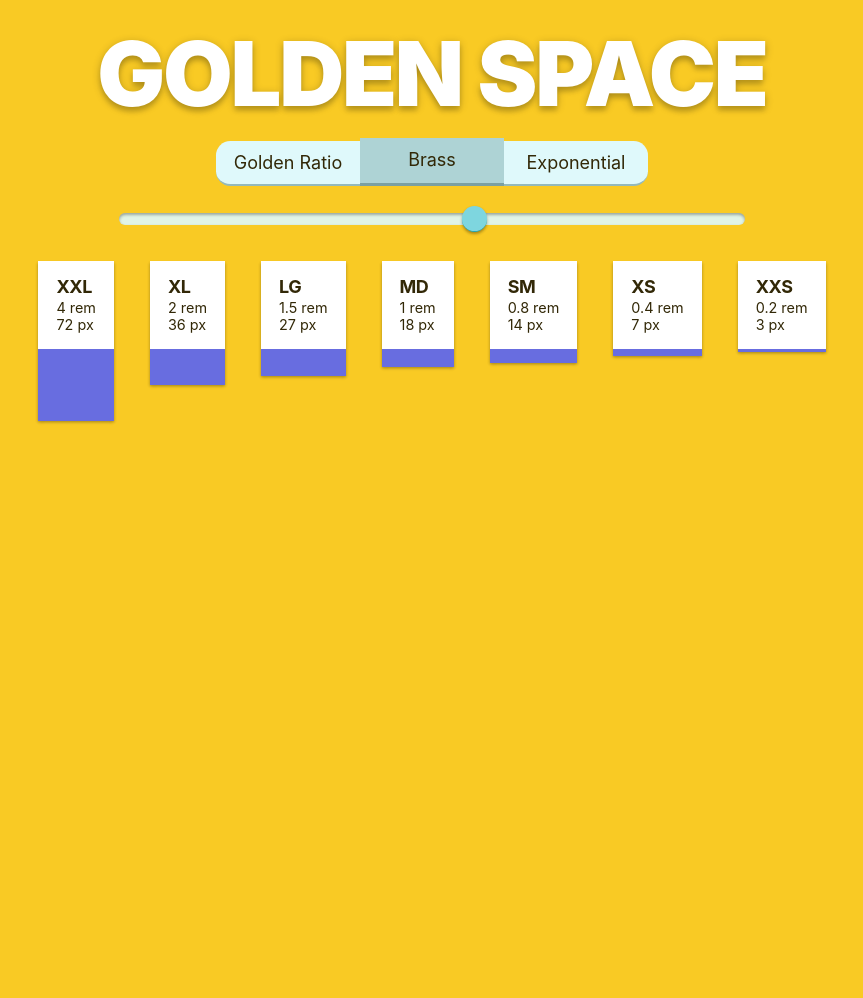
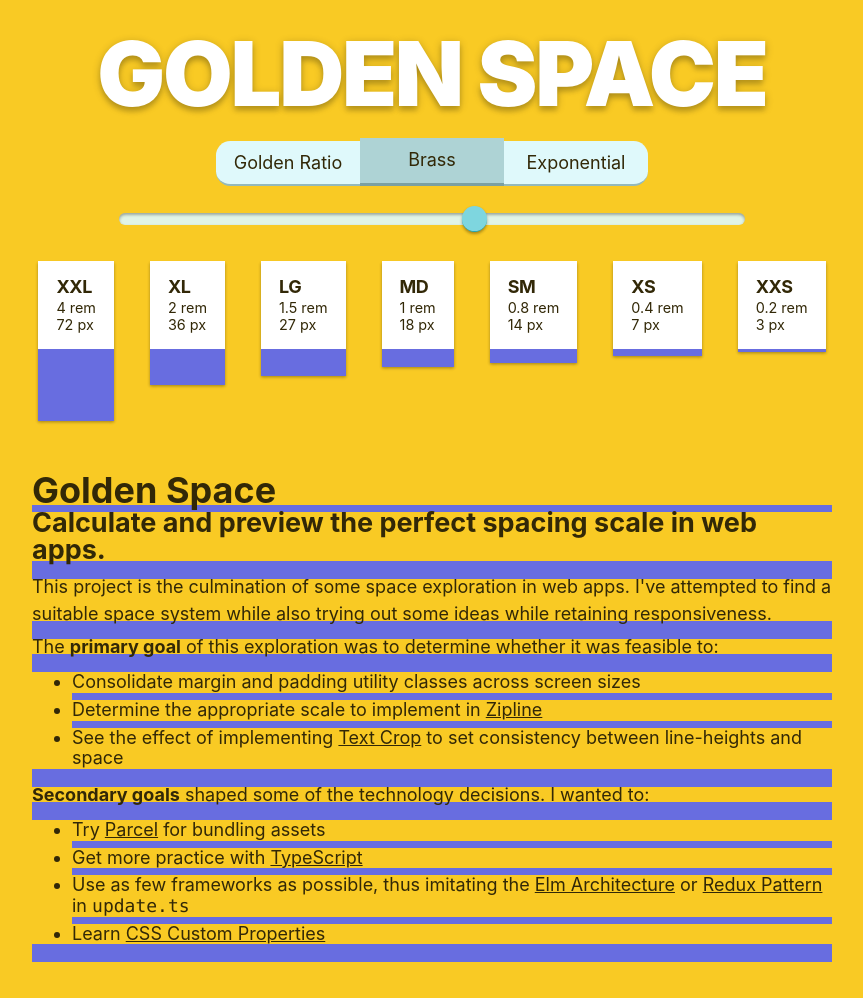
Before and after one commit to bholtbholt/golden-space, a website built with Parcel: page src/index.html in a window 1280 px wide. Shown: the whole page, without its empty margins (208-1071 px from the left). Before the commit the page ends 800 px from the top, so only its background shows below. Built offline with nearby package versions, Linux system fonts and the light colour scheme.

Commit message:
Add text for comparison

```diff
--- /dev/null
+++ b/src/css/components/description.scss
@@ -0,0 +1,24 @@
+$description-border: solid color('purple');
+
+.description {
+  max-width: 800px;
+}
+
+.description h2 {
+  border-bottom: space('xs') $description-border;
+}
+
+.description h3,
+.description p,
+.description ul,
+.description ol {
+  border-bottom: space('md') $description-border;
+}
+
+.description li {
+  border-bottom: space('xs') $description-border;
+
+  &:last-of-type {
+    border-bottom: 0;
+  }
+}
--- a/src/css/components/index.scss
+++ b/src/css/components/index.scss
@@ -1,4 +1,5 @@
 @import './cards';
+@import './description';
 @import './slider';
 @import './title';
 @import './toggle';
--- a/src/index.html
+++ b/src/index.html
@@ -62,6 +62,25 @@
     </ul>
   </div>
 
+  <article class="description mx-auto">
+    <h2>Golden Space</h2>
+    <h3>Calculate and preview the perfect spacing scale in web apps.</h3>
+    <p>This project is the culmination of some space exploration in web apps. I've attempted to find a suitable space system while also trying out some ideas while retaining responsiveness.</p>
+    <p>The <strong>primary goal</strong> of this exploration was to determine whether it was feasible to:</p>
+    <ul class="bullet-list">
+      <li>Consolidate margin and padding utility classes across screen sizes</li>
+      <li>Determine the appropriate scale to implement in <a href="http://retailzipline.com">Zipline</a></li>
+      <li>See the effect of implementing <a href="http://text-crop.eightshapes.com/">Text Crop</a> to set consistency between line-heights and space</li>
+    </ul>
+    <p><strong>Secondary goals</strong> shaped some of the technology decisions. I wanted to:</p>
+    <ul class="bullet-list">
+      <li>Try <a href="https://parceljs.org">Parcel</a> for bundling assets</li>
+      <li>Get more practice with <a href="https://www.typescriptlang.org">TypeScript</a></li>
+      <li>Use as few frameworks as possible, thus imitating the <a href="https://guide.elm-lang.org/architecture/">Elm Architecture</a> or <a href="https://redux.js.org">Redux Pattern</a> in <code>update.ts</code></li>
+      <li>Learn <a href="https://developer.mozilla.org/en-US/docs/Web/CSS/--*">CSS Custom Properties</a></li>
+    </ul>
+  </article>
+
   <script src="./js/index.ts"></script>
 </body>
 </html>
```
Also changed, not shown: README.md.
